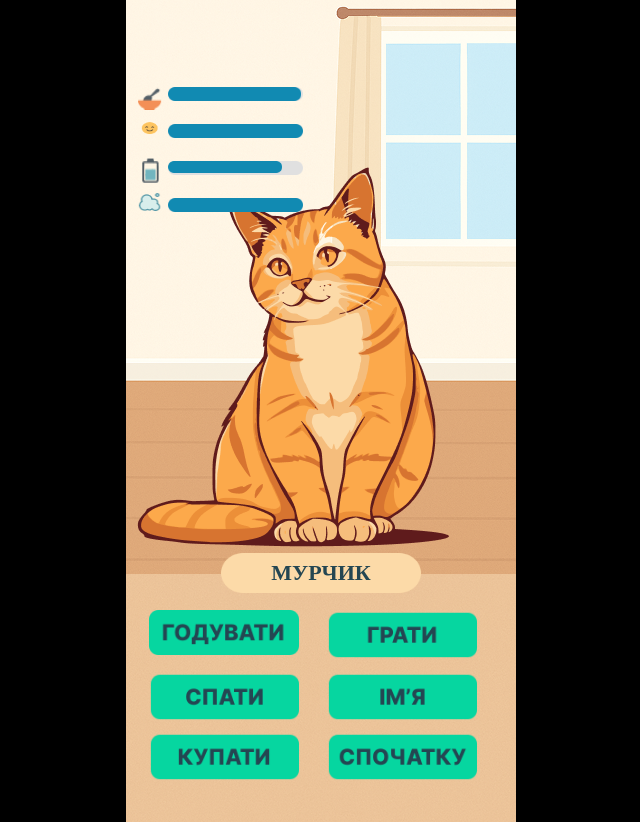
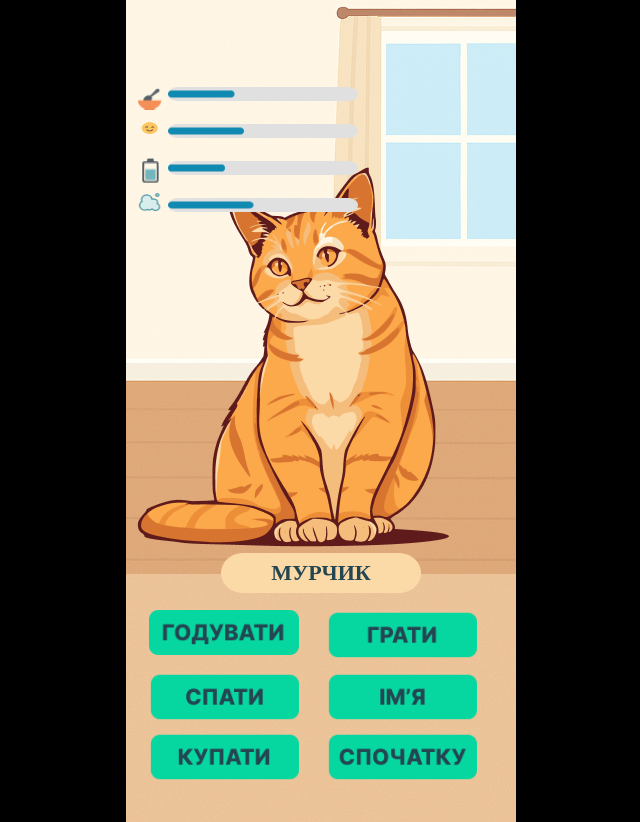
Before and after one commit to 21tsbeat/catogotchi, a plain HTML site: page index.html in a window 1280 px wide. Shown: the whole page, without its empty margins (319-959 px from the left). Drawn offline with Linux system fonts and the light colour scheme.

Commit message:
Update style.css

```diff
--- a/style.css
+++ b/style.css
@@ -79,28 +79,29 @@ body {
 /* Серый бар (пустой) */
 .bar-empty {
     position: absolute;
-    top: 9px;         /* немного ниже центра иконки */
-    left: 32px;       /* отступ от иконки */
+    top: 9px;
+    left: 32px;
     width: 190px;
-    height: 14px;     /* точная высота изображения bar_empty.png */
+    height: 14px;
     background-image: url('assets/ui/bar_empty.png');
     background-repeat: no-repeat;
-    background-size: contain;
-    overflow: hidden; /* чтобы ничего не вылезало */
+    background-size: 100% 100%; /* Точное совпадение по размерам */
     border-radius: 4px;
+    overflow: hidden;
 }
 
-/* Заполненная часть */
 .bar-fill {
     position: absolute;
     top: 0;
     left: 0;
-    width: 0%;
+    width: 100%; /* совпадает по ширине с .bar-empty */
     height: 100%;
     background-image: url('assets/ui/bar_fill.png');
     background-repeat: no-repeat;
-    background-size: contain;
-    transition: width 0.3s linear;
+    background-size: 100% 100%; /* совпадает пиксель-в-пиксель */
+    transform-origin: left center;
+    scale: var(--fill, 0.5); /* можно задавать динамически от JS */
+    transition: scale 0.3s linear;
 }
 
 /* Точные вертикальные позиции со сжатыми отступами */
```
